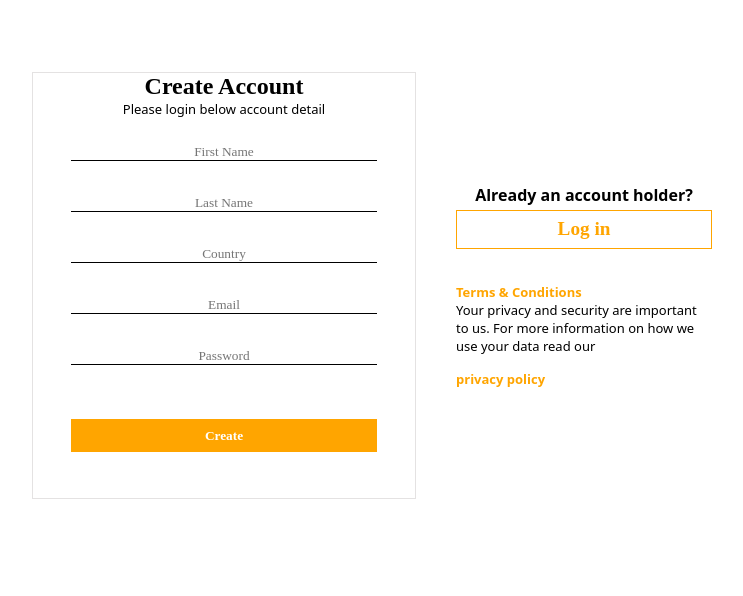
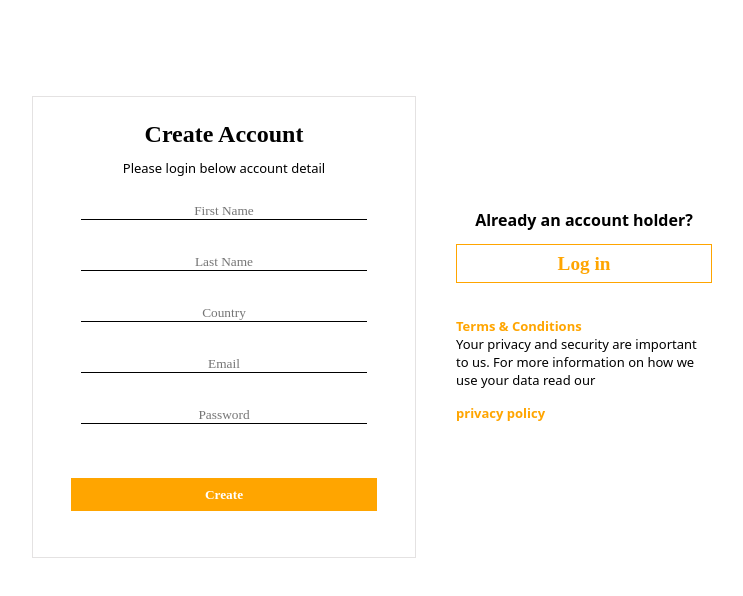
Before and after one commit to C4-Rubaalnadi/MERAKI_Academy_Project_5, a React (Create React App) app in the folder frontend/: page /register in a window 1280 px wide. Shown: the top 596 px of the page, without its empty margins (268-1011 px from the left). Built offline with nearby package versions, Linux system fonts and the light colour scheme.

Commit message:
update register.css

```diff
--- a/frontend/src/components/register/register.css
+++ b/frontend/src/components/register/register.css
@@ -10,17 +10,20 @@
 .divRegister {
   width: 30%;
   border: solid 0.1ch rgb(228, 226, 226);
+  margin-top: 3ch;
 }
 
 .TitleRegister {
   font-size: x-large;
   font-family: cursive;
   font-weight: bold;
+  margin-top: 2ch;
 }
 
 .paragRegister {
   font-family: system-ui;
   font-size: small;
+  margin-top: 1.5ch;
 }
 
 .formRegister {
@@ -34,7 +37,7 @@
 .inputRegister {
   border: none;
   border-bottom: 0.2ch solid;
-  width: 80%;
+  width: 75%;
   font-family: cursive;
   outline: none;
 }
@@ -86,7 +89,7 @@
 .paraghraphQ {
   font-family: system-ui;
   font-weight: bold;
-  padding-bottom: 0.5ch;
+  padding-bottom: 1.5ch;
 }
 
 .paraghraphC {
```
